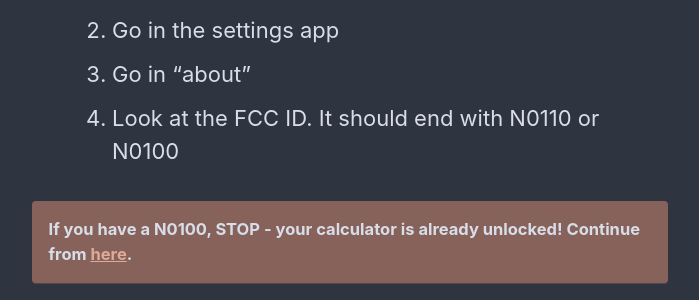
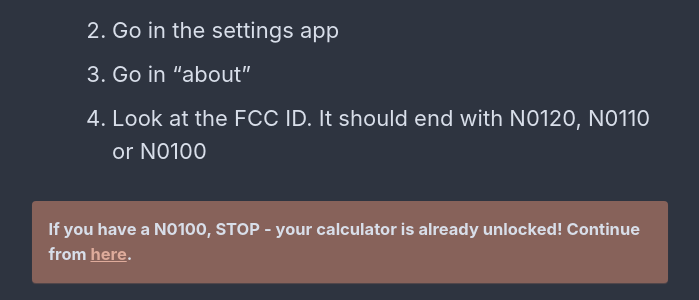
Before and after one commit to Omega-Numworks/Omega-Guide, a Jekyll site: the page built from _pages/en_US/get-started.md, in a window 1280 px wide and 900 px high, scrolled down 662 px. Shown: the part 155-455 px from the top of the window, without its empty margins (290-989 px from the left). Built offline with Jekyll 4.4.1, drawn with Linux system fonts in a browser that asks for light colours; comment, search, counter and statistics services are not loaded.

Commit message:
Add N0120 FCC ID

```diff
--- a/_pages/en_US/get-started.md
+++ b/_pages/en_US/get-started.md
@@ -17,7 +17,7 @@ Before starting this guide, we will check the model and the current Epsilon vers
     1. Turn the calculator on
     2. Go in the settings app
     3. Go in "about"
-    4. Look at the FCC ID. It should end with N0110 or N0100
+    4. Look at the FCC ID. It should end with N0120, N0110 or N0100
 
 If you have a N0100, STOP - your calculator is already unlocked! Continue from [here](n0100-now-what).
 {: .notice--warning}
```
